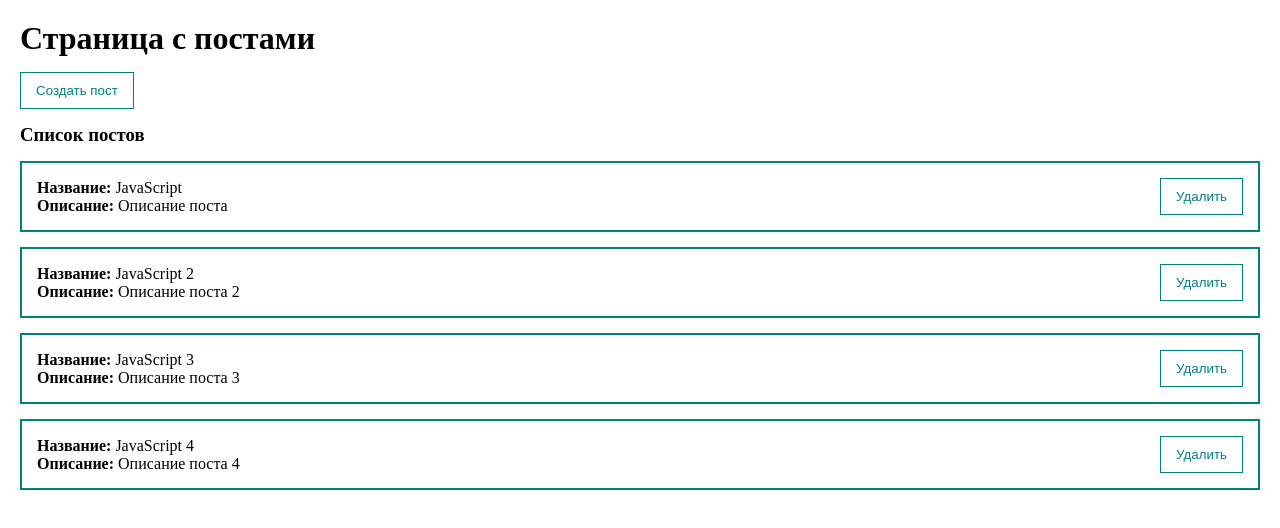
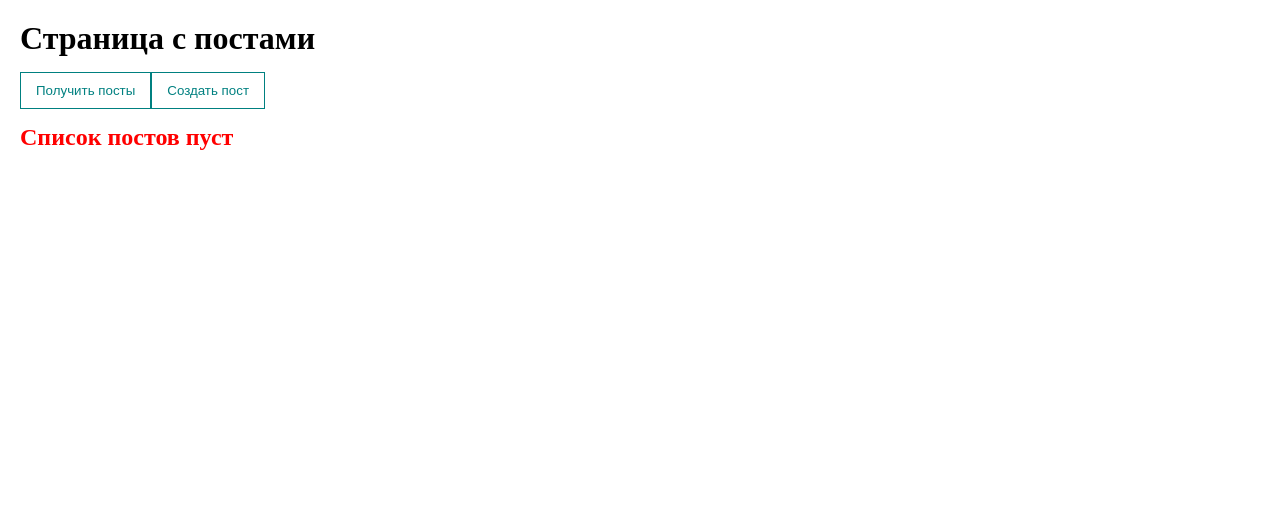
Before and after one commit to makalex74/vue3-crash, a Vue app: page / in a window 1280 px wide. Shown: the top 528 px of the page. Built offline with nearby package versions, Linux system fonts and the light colour scheme.

Commit message:
Import axios. Add temp button fetchPosts

```diff
--- a/package.json
+++ b/package.json
@@ -7,6 +7,7 @@
     "build": "vue-cli-service build"
   },
   "dependencies": {
+    "axios": "^1.6.5",
     "core-js": "^3.8.3",
     "vue": "^3.2.13",
     "vue-router": "^4.0.3",
--- a/src/App.vue
+++ b/src/App.vue
@@ -1,6 +1,9 @@
 <template>
     <div class="app">
         <h1>Страница с постами</h1>
+        <my-button @click="fetchPosts" style="margin: 15px 0;">
+            Получить посты
+        </my-button>
         <my-button @click="showDialog" style="margin: 15px 0;">
             Создать пост
         </my-button>
@@ -14,6 +17,7 @@
 <script>
 import PostForm from './components/PostForm'
 import PostList from '@/components/PostList'
+import axios from 'axios';
 export default {
     components: {
         'post-form': PostForm,
@@ -21,12 +25,7 @@
     },
     data() {
         return {
-            posts: [
-                { id: 1, title: 'JavaScript', body: 'Описание поста' },
-                { id: 2, title: 'JavaScript 2', body: 'Описание поста 2' },
-                { id: 3, title: 'JavaScript 3', body: 'Описание поста 3' },
-                { id: 4, title: 'JavaScript 4', body: 'Описание поста 4' },
-            ],
+            posts: [],
             dialogVisible: false,
         }
     },
@@ -40,6 +39,16 @@
         },
         showDialog() {
             this.dialogVisible = true;
+        },
+        async fetchPosts() {
+            try{
+                const response = await axios.get('https://jsonplaceholder.typicode.com/posts?_limit=10');
+                this.posts = response.data;
+                console.log(response);
+            } catch (e) {
+                alert('Ошибка');
+
+            }
         }
 
     }
```
Also changed, not shown: 1 other file (tests, documents, lock files or other folders).
